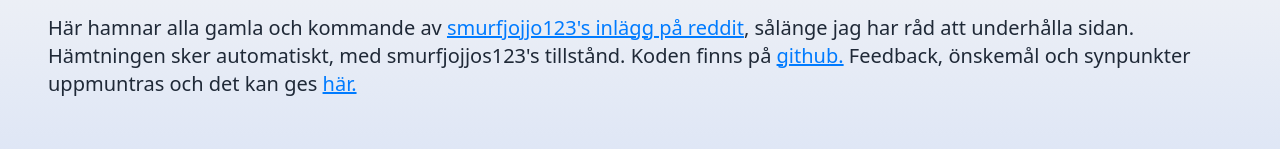
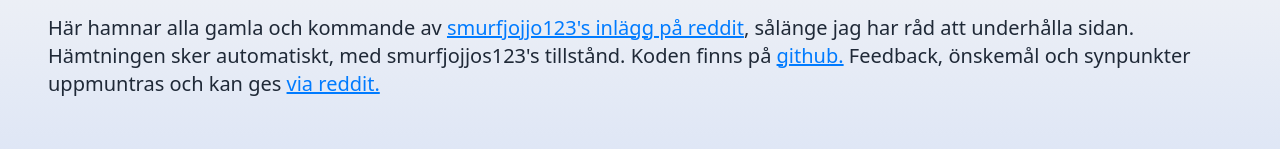
Before and after one commit to tarekfb/veckans, a SvelteKit app: page /about in a window 1280 px wide. Shown: the part 453-602 px from the top of the page. Built offline with nearby package versions, Linux system fonts and the light colour scheme.

Commit message:
link fix and robots.txt

```diff
--- a/src/routes/about/+page.svelte
+++ b/src/routes/about/+page.svelte
@@ -31,7 +31,7 @@
 			class="link link-primary">smurfjojjo123's inlägg på reddit</a
 		>, sålänge jag har råd att underhålla sidan. Hämtningen sker automatiskt, med smurfjojjos123's tillstånd.
 		Koden finns på <a href="https://github.com/tarekfb/veckans" class="link link-primary">github.</a>
-		Feedback, önskemål och synpunkter uppmuntras och det kan ges <a href="https://www.reddit.com/message/compose?to=amteapotsometimes" class="link link-primary">här.</a>
+		Feedback, önskemål och synpunkter uppmuntras och kan ges <a href="https://www.reddit.com/message/compose?to=amteapotsometimes" class="link link-primary">via reddit.</a>
 		</p>
 		<p class="mb-5 md:mb-12 md:text-xl">
 			I och med all positiv feedback på
```
Also changed, not shown: static/robots.txt (added).
